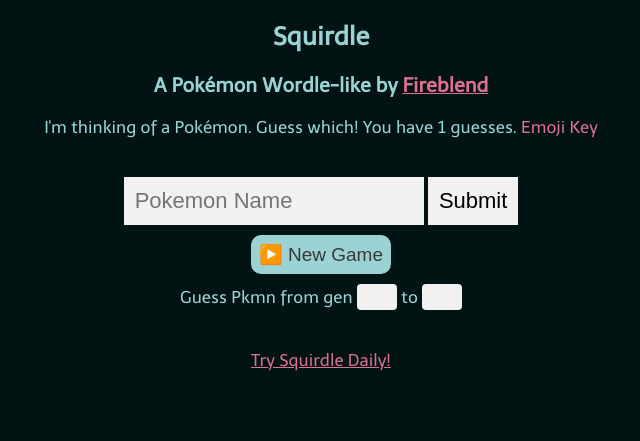
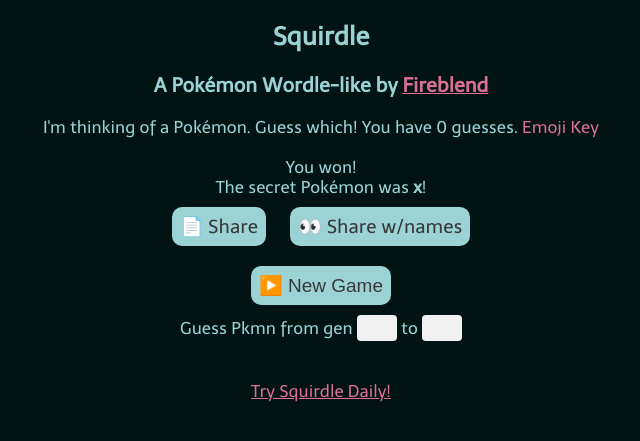
Before and after one commit to Fireblend/squirdle, a Flask app: template templates/index.html in a window 1280 px wide. Shown: the top 441 px of the page, without its empty margins (319-959 px from the left). Run offline with Flask 2, Linux system fonts and the light colour scheme; the template is opened without the code that fills it: most values are stand-ins (such as "Sample title", 1, 10 or a date in 2020).

Commit message:
Continued js rewrite (WIP)

```diff
--- a/app.py
+++ b/app.py
@@ -15,46 +15,37 @@
 def getCookieData(daily=""):
     # Cookies prepended with "d_" refer to daily mode cookies.
     prefix = "d_" if daily else ""
-
     secret = request.cookies.get(prefix+'secret')
     attempts = int(request.cookies.get(prefix+'attempts'))
-    previousGuesses = json.loads(request.cookies.get(prefix+'game_record'))
     maxGen = request.cookies.get(prefix+'max_gen')
     maxGen = maxGen if maxGen else 8
     minGen = request.cookies.get(prefix+'min_gen')
     minGen = minGen if minGen else 1
-    gameOver = 1 if len(previousGuesses) > 0 and previousGuesses[-1]["name"] == 1 else 2 if attempts <= 0 else 0
+    return secret, attempts, minGen, maxGen
 
-    return previousGuesses, gameOver, secret, attempts, minGen, maxGen
-
+"""
 # Stat collecting: Sends guesses, secret pokemon, remaining attempts and whether it's a daily attempt to a stats endpoint.
 def sendStats(previousGuesses, gameOver, secret, attempts, daily, minGen, maxGen):
     # Skip if API URL or key not available.
     if not API_KEY or not API_STATS_URL: return None
-
     message = json.dumps({"guesses":[x['Guess'] for x in previousGuesses], "result":gameOver,
                           "secret":secret, "attempts":attempts, "minGen":minGen, "maxGen":maxGen,
                           "daily":daily, "timestamp":str(datetime.now())})
 
     return requests.post(API_STATS_URL, headers={"x-api-key":API_KEY}, json={"message":message})
+"""
 
 # Shows the current state of the game to handle GET calls
-def showGameState(is_daily, prev=None, at=None, go=None):
-    day = getDay() if is_daily else None
-    previousGuesses, gameOver, secret, attempts, minGen, maxGen = getCookieData(daily=is_daily)
-
-    # If showGameState is called from handleNextGuess, we need to override these 3 cookie values:
-    previousGuesses = prev if prev else previousGuesses
-    gameOver = go if go else gameOver
-    attempts = at if at else attempts
+def showGameState(is_daily):
+    secret, attempts, minGen, maxGen = getCookieData(daily=is_daily)
 
     with open("static/pokedex.json") as pokefile:
         pokedex = pokefile.read()
 
-    print(pokedex)
-    return render_template("daily.html" if is_daily else "index.html", data=previousGuesses, pokedex=pokedex,
-                            gameOver=gameOver, mingen=minGen, maxgen=maxGen, pokemon=getPokeList(mingen=minGen, maxgen=maxGen),
-                            secret=secret, attempts=attempts)
+    imgs = [url_for('static', filename=f'{x}.png') for x in ['correct','up','down','wrongpos','wrong']]
+
+    return render_template("daily.html" if is_daily else "index.html", pokedex=pokedex, mingen=minGen, maxgen=maxGen,
+                            pokemon=getPokeList(mingen=minGen, maxgen=maxGen), secret=secret, attempts=attempts, im=imgs)
 
 # Handles a new game, mostly sets cookies needed to play a new game
 def handleNewGame(is_daily):
@@ -76,12 +67,11 @@
     guessesMap = {0:'5', 1:'5', 2:'6', 3:'6', 4:'7', 5:'7', 6:'8', 7:'8'}
     # Set cookies for new game
     resp = make_response(redirect(url_for('daily' if is_daily else 'index')))
-    resp.set_cookie(prefix+'game_record', "[]", expires=expire_date)
+    resp.set_cookie(prefix+'guessesv2', "", expires=expire_date)
     resp.set_cookie(prefix+'secret', getPokemon(daily=is_daily, mingen=mingen, maxgen=maxgen), expires=expire_date)
     resp.set_cookie(prefix+'min_gen', f"{mingen}", expires=expire_date)
     resp.set_cookie(prefix+'max_gen', f"{maxgen}", expires=expire_date)
     resp.set_cookie(prefix+'attempts', guessesMap[maxgen-mingen], expires=expire_date)
-    resp.set_cookie(prefix+'total_attempts', guessesMap[maxgen-mingen], expires=expire_date)
     return resp
 
 # Handle GET requests to index page (free play mode)
--- a/static/scripts.js
+++ b/static/scripts.js
@@ -106,20 +106,65 @@
       return "";
     }
 
-    function showState() {
+    let createElement= (initObj)=> {
+      var element = document.createElement(initObj.Tag);
+      for (var prop in initObj) {
+          if (prop === "childNodes") {
+              initObj.childNodes.forEach(function (node) { element.appendChild(node); });
+          }
+          else if (prop === "attributes") {
+              initObj.attributes.forEach(function (attr) { element.setAttribute(attr.key, attr.value) });
+          }
+          else element[prop] = initObj[prop];
+      }
+      return element;
+    }
+
+
+    function showState(attempts) {
       var guesses = getCookie("guessesv2")
       guesses = guesses == ""? []:JSON.parse(guesses)
       document.getElementById("guesses").style.display = guesses.length > 0? "block":"none";
-
+      var lastAttempt = ""
       for (const [index,guess] of guesses.entries()) {
         if (!(document.getElementById('guess'+index) || false)) {
+          lastAttempt = guess.name
+          let rowElement = createElement({Tag:"div", id:'guess'+index, classList:'row'})
 
+          for (const hint of guess.hints) {
+            let img = createElement({Tag:"img", classList:'emoji', src:hint})
+            let colElement = createElement({Tag:"div", classList:'column', childNodes:[img]})
+            rowElement.appendChild(colElement)
+          }
+          let pokename = createElement({Tag:"p", classList:'guess', innerHTML:guess.name})
+          let pokeinfo = createElement({Tag:"span", classList:'tooltiptext', innerHTML:guess.info})
+          let tooltip = createElement({Tag:"div", classList:'tooltip', childNodes:[pokename, pokeinfo]})
+          let colElement = createElement({Tag:"div", classList:'column', childNodes:[tooltip]})
+
+          rowElement.appendChild(colElement)
+
+          const guessesDiv = document.getElementById("guesses");
+          guessesDiv.appendChild(rowElement);
         }
       }
+
+      var secret_name = getCookie("secret")
+      if(secret_name == lastAttempt){
+        document.getElementById("guessform").style.display = "none";
+        document.getElementById("results").style.display = "block";
+        document.getElementById("won").style.display = "block";
+      }
+      else if(guesses.length == attempts){
+        document.getElementById("guessform").style.display = "none";
+        document.getElementById("results").style.display = "block";
+        document.getElementById("lost").style.display = "block";
+      }
+      document.getElementById("attempts").innerHTML = attempts-guesses.length
     }
 
-    function handleGuess(dex) {
-      const imgs = {'🟩':1, '🔼':2, '🔽':3, '🟨':4, '🟥':5}
+    function handleGuess(dex, attempts, im1, im2, im3, im4, im5) {
+      console.log(im1)
+      const imgs = {'🟩':im1, '🔼':im2, '🔽':im3, '🟨':im4, '🟥':im5}
 
       var guess_name = document.getElementById("guess").value
       var secret_name = getCookie("secret")
@@ -141,8 +186,8 @@
 
       var emoji = gen+t1+t2+h+w
 
-      var pokeinfo = {"Gen:":guess[0], "Type 1:":guess[1], "Type 2:":guess[2],
-                    "Height:":guess[3], "Weight:":guess[4]}
+      var pokeinfo = "<b>Gen:</b> "+guess[0]+"<br><b>Type 1:</b> "+guess[1]+"<br><b>Type 2:</b> "+guess[2]+
+                     "<br><b>Height:</b> "+guess[3]+"<br><b>Weight:</b> "+guess[4]
 
       var guess = {"hints":[imgs[gen], imgs[t1], imgs[t2], imgs[h], imgs[w]],
                    "name":guess_name, "info":pokeinfo, "emoji":emoji}
@@ -152,8 +197,7 @@
 
       console.log(guesses)
       guesses.push(guess)
-
       setCookie("guessesv2", JSON.stringify(guesses), 100)
 
-      showState()
+      showState(attempts)
     }
--- a/templates/index.html
+++ b/templates/index.html
@@ -14,9 +14,9 @@
 
 <h2>Squirdle</h2>
 <h3>A Pokémon Wordle-like by <a href="https://www.fireblend.com">Fireblend</a></h3>
-I'm thinking of a Pokémon. Guess which! You have {{total_attempts}} guesses. <div class="tooltip">Emoji Key<span class="tooltiptext">🟩: Correct guess<br>🟥: Incorrect Guess<br>🟨: Type in wrong position<br>🔼: Guessed too low<br>🔽: Guessed too high</span></div>
+I'm thinking of a Pokémon. Guess which! You have <span id="attempts"></span> guesses. <div class="tooltip">Emoji Key<span class="tooltiptext">🟩: Correct guess<br>🟥: Incorrect Guess<br>🟨: Type in wrong position<br>🔼: Guessed too low<br>🔽: Guessed too high</span></div>
 
-<br><br>
+<br>
 <div id="guesses" class="guesses" style="display: none;">
     <div class="row">
       <div class='column'>
@@ -39,17 +39,17 @@
 <br>
 
 <p id="error" style="display: none;">Pokemon not found!</p>
-<form autocomplete="off" onsubmit="return false;">
+<form id="guessform" autocomplete="off" onsubmit="return false;">
   <div class="autocomplete">
     <input class="guess_input" id="guess" type="text" name="guess" placeholder="Pokemon Name">
   </div>
-  <input class="guess_input" type="submit" value="Submit" onclick="handleGuess({{pokedex}})">
+  <input class="guess_input" type="submit" value="Submit" onclick="handleGuess({{pokedex}},{{attempts}},'{{im[0]}}', '{{im[1]}}', '{{im[2]}}', '{{im[3]}}', '{{im[4]}}')">
 </form>
 
 <div id="results" style="display: none;">
-  <p id="won">You won!</p>
-  <p id="lost">You lost!</p>
-  <p>The secret Pokémon was <b>{{secret}}</b>!</p><br>
+  <span id="won" style="display: none;">You won!</span>
+  <span id="lost" style="display: none;">You lost!</span>
+  <span>The secret Pokémon was <b>{{secret}}</b>!</span><br>
   <a class="togglec" onclick="copyCurrentDay(false)" href="#">📄 Share</a>
   <a class="togglec" onclick="copyCurrentDay(true)" href="#">👀 Share w/names</a>
 </div>
@@ -68,7 +68,7 @@
 document.addEventListener('DOMContentLoaded', (event) => {
   var pokemon = {{pokemon | safe}};
   autocomplete(document.getElementById("guess"), pokemon);
-  showState();
+  showState({{attempts}});
 })
 </script>
 
```
